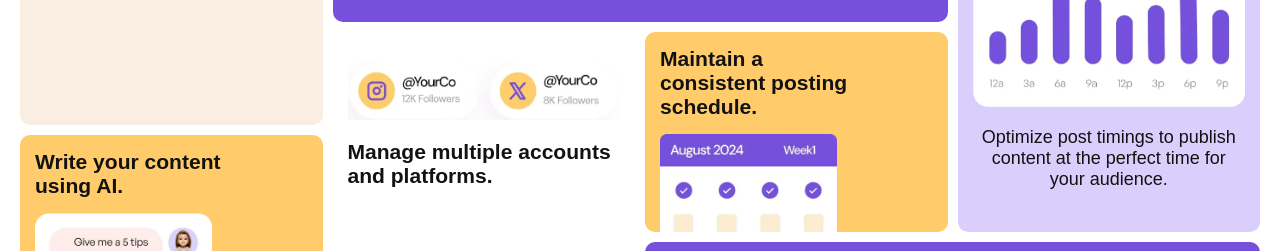
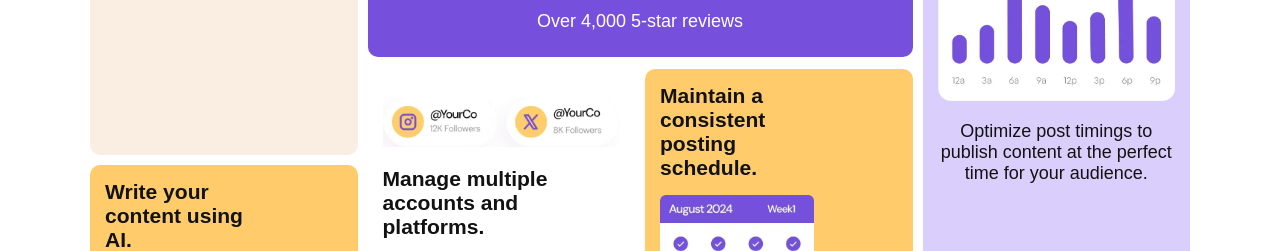
Before and after one commit to ayanfe-ajayi/Bento-grid, a plain HTML site: page index.html in a window 1280 px wide. Shown: the part 210-461 px from the top of the page. Drawn offline with Linux system fonts and the light colour scheme.

Commit message:
Editted desktop design

```diff
--- a/styles.css
+++ b/styles.css
@@ -138,7 +138,9 @@ img {
 
 @media (min-width: 1000px) {
     .container {
+    margin: 1px auto;
     width: 100%;
+    max-width: 1100px;
     display: grid;
     grid-template-areas:
         "seventh first first fourth"
```
